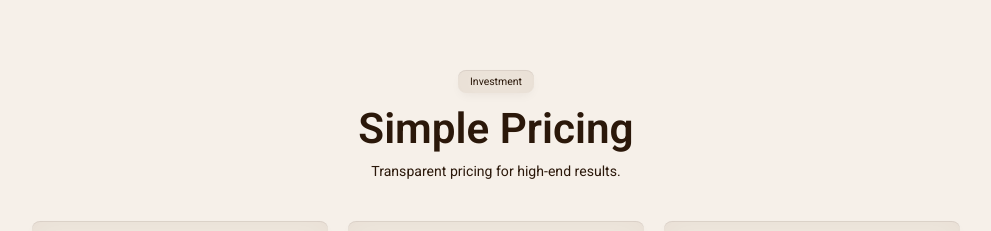
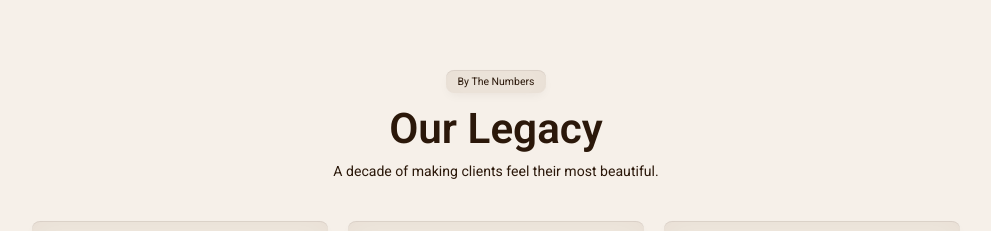
Before and after one commit to dmytro-webild/c6d2618f-712b-46b7-b530-f7b38e4d023d, a React (Vite) app: page / in a window 1280 px wide. Shown: the part 2232-2463 px from the top of the page, without its empty margins (144-1135 px from the left). Built offline with nearby package versions, Linux system fonts and the light colour scheme; a web font is replaced by a local one.

Commit message:
Bob AI: Remove the simple pricing section.

```diff
--- a/src/pages/HomePage.tsx
+++ b/src/pages/HomePage.tsx
@@ -8,7 +8,6 @@ import React from 'react';
 import HeroSection from './HomePage/sections/Hero';
 import TestimonialSection from './HomePage/sections/Testimonial';
 import FeaturesSection from './HomePage/sections/Features';
-import PricingSection from './HomePage/sections/Pricing';
 import MetricsSection from './HomePage/sections/Metrics';
 import TeamSection from './HomePage/sections/Team';
 import FaqSection from './HomePage/sections/Faq';
@@ -16,14 +15,12 @@ import ContactSection from './HomePage/sections/Contact';
 
 export default function HomePage(): React.JSX.Element {
   return (
-<>
+    <>
       <HeroSection />
 
       <TestimonialSection />
 
       <FeaturesSection />
-
-      <PricingSection />
 
       <MetricsSection />
 
```
